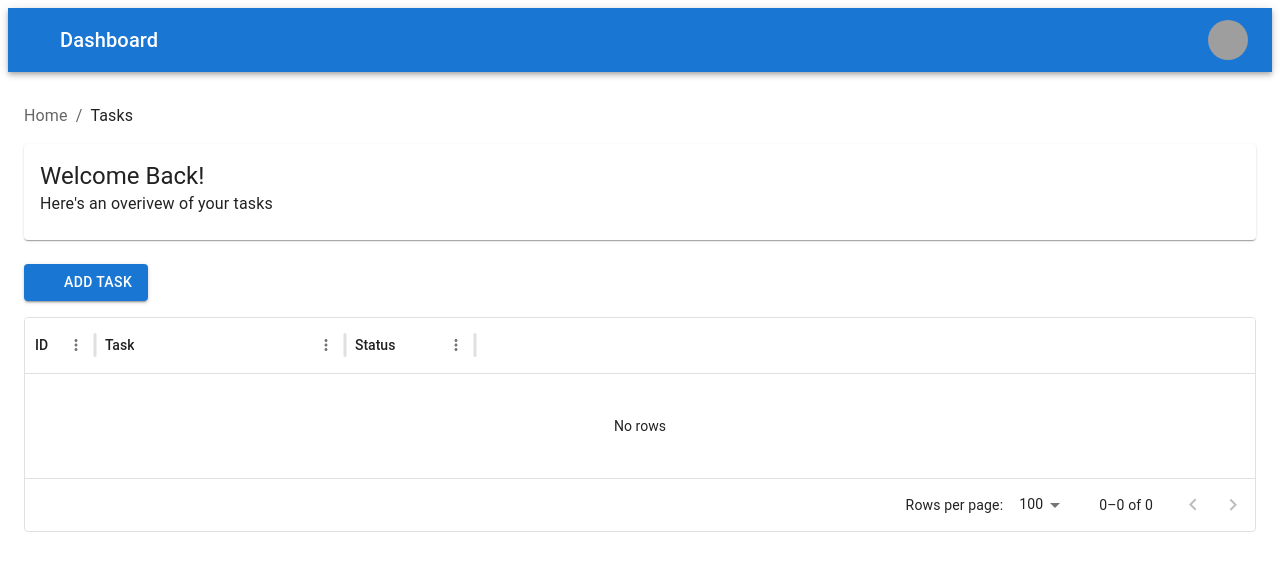
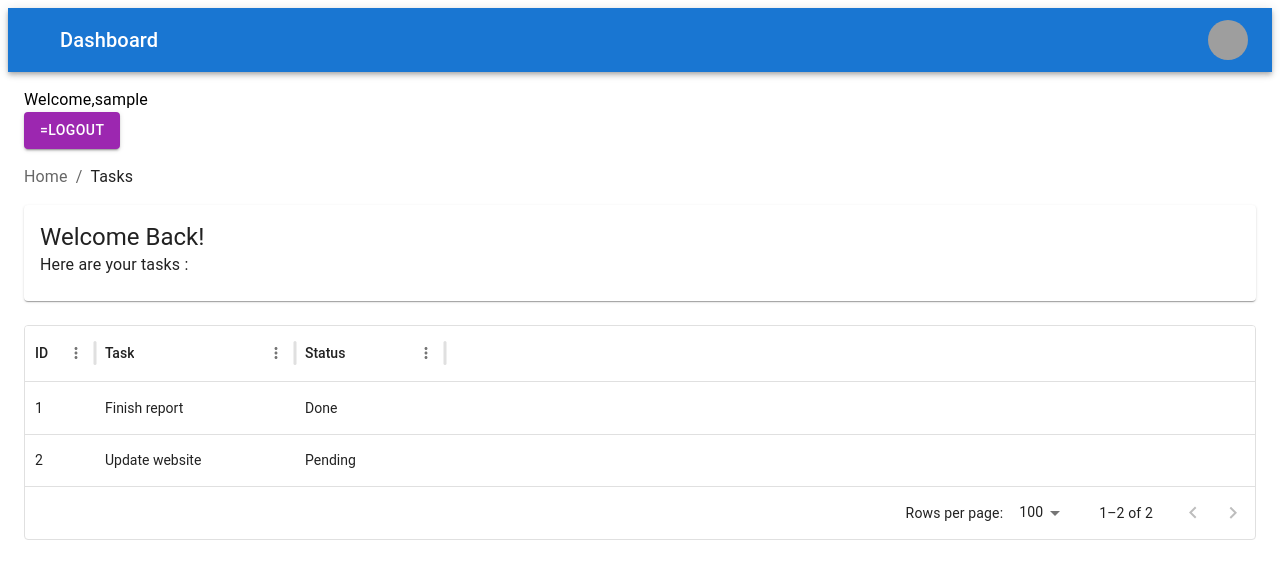
Before and after one commit to Heesun0514/Advanced_todo_practice, a React (Vite) app: page /dashboard in a window 1280 px wide. Shown: the top 578 px of the page. Built offline with nearby package versions, Linux system fonts and the light colour scheme; no server answers; sample sign-in values are in the browser's storage; grey boxes are pictures that could not be loaded; some icons are missing.

Commit message:
updated dashboard

```diff
--- a/src/pages/Dashboard.jsx
+++ b/src/pages/Dashboard.jsx
@@ -1,4 +1,4 @@
-import React ,{useEffect, useState} from "react";  // useState 추가
+import React ,{useState} from "react";  // useState 추가
 import {
 
 Typography,
@@ -17,8 +17,10 @@ import { DataGrid } from '@mui/x-data-grid';// 추가
 import {Button,Dialog,DialogActions,DialogContent,DialogTitle,TextField} from '@mui/material'; // part 3 추가
 import AddIcon from '@mui/icons-material/Add'; // part 3 추가
 
+import { useAuth } from "../Context/Authcontext"; // part 4 추가
 
 
+{/* part 3
 
 
 const Dashboard=()=>{
@@ -88,10 +90,6 @@ true ? 'Done' : 'Pending'
 API 데이터 형식: boolean (true/false)
 UI 표시 형식: string ("Done"/"Pending")
 가독성: 사용자가 이해하기 쉬운 형태로 표시
-
-
-*/
-
 
 
 
@@ -184,7 +182,7 @@ const handleAddTask = () => {
         실제 동작: {...data, id: prev.length + 1}에서 id가 덮어써짐
 
 
-         */
+
 
       setRows(prev => [...prev, { ...data, id: prev.length + 1 }]);
 
@@ -192,25 +190,49 @@ const handleAddTask = () => {
       setOpenDialog(false);
 
       setNewTask('');
-    });
-};
 
 
+ */}
+
+ const Dashboard=()=>{
+  const [open,setOpen]=useState(false);
+
+   // ✅ Part 4: AuthContext 사용
+
+  const {user} =useAuth();
+  const {logout}=useAuth();
+
+const rows = [
+    { id: 1, task: 'Finish report', status: 'Done' },
+    { id: 2, task: 'Update website', status: 'Pending' },
+  ];
+  const columns = [
+    { field: 'id', headerName: 'ID', width: 70 },
+    { field: 'task', headerName: 'Task', width: 200 },
+    { field: 'status', headerName: 'Status', width: 150 },
+  ];
+
+
+
+
+
+
+ {/* part 3
 
   return (
 
     <>
    <Navbar onMenuClick={()=>setOpen(true)}/>
-   <Sidebar open={open} onClose={()=>setOpen(false)}/> {/* 사이드바 추가 */}
+   <Sidebar open={open} onClose={()=>setOpen(false)}/>  사이드바 추가
 
 
 
       <Box sx={{p:2}}>
-         {/* Breadcrumbs 추가 */}
+          Breadcrumbs 추가
          <BreadcrumbsNav/>
 
 
-          {/* Welcome Card 추가 */}
+          Welcome Card 추가
           <Card sx={{mb:3}}>
             <CardContent>
       <Typography variant="h5">
@@ -224,7 +246,7 @@ const handleAddTask = () => {
       </Card>
 
 
-  {/* part 3: ✅ Add Task 버튼 추가 (DataGrid 위에) */}
+   part 3: ✅ Add Task 버튼 추가 (DataGrid 위에)
 <Button
 variant="contained"
 startIcon={<AddIcon/>}
@@ -234,7 +256,7 @@ sx={{mb:2}}
   Add Task
 </Button>
 
-{/* part 3:  ✅ Add Task 모달 추가 */}
+part 3:  ✅ Add Task 모달 추가
 <Dialog open={openDialog} onClose={()=>setOpenDialog(false)}>
   <DialogTitle>Add New Task</DialogTitle>
     <DialogContent>
@@ -262,6 +284,72 @@ onChange={e=>setNewTask(e.target.value)}
 
 
 
+ DataGrid 추가
+
+  <DataGrid
+  autoHeight
+  rows={rows}
+  columns={columns}
+  pageSize={5}
+  />
+
+
+      </Box>
+
+</>
+  );
+};
+
+  */}
+
+
+
+  return (
+
+    <>
+   <Navbar onMenuClick={()=>setOpen(true)}/>
+   <Sidebar open={open} onClose={()=>setOpen(false)}/> {/* 사이드바 추가 */}
+
+
+
+      <Box sx={{p:2}}>
+
+
+{/*  part 4 : user?.username 옵셔널 체이닝 (Optional Chaining)
+
+      user 객체가 존재하면 username 속성 값을 가져오고,
+      존재하지 않으면 undefined를 반환해라"
+      안전하게 사용자 이름에 접근하라
+ */}
+
+        <Typography>Welcome,{user?.username}</Typography>
+
+{/* part 4 :  로그아웃 버튼 직접 추가*/}
+
+<Button variant="contained" color="secondary" onClick>={logout}Logout</Button>
+
+
+         {/* Breadcrumbs 추가 */}
+         <BreadcrumbsNav/>
+
+
+          {/* Welcome Card 추가 */}
+          <Card sx={{mb:3}}>
+            <CardContent>
+      <Typography variant="h5">
+        Welcome Back!
+      </Typography>
+
+      <Typography variant="body1">
+       Here are your tasks :
+      </Typography>
+      </CardContent>
+      </Card>
+
+
+
+
+
  {/*  DataGrid 추가 */}
 
   <DataGrid
```
